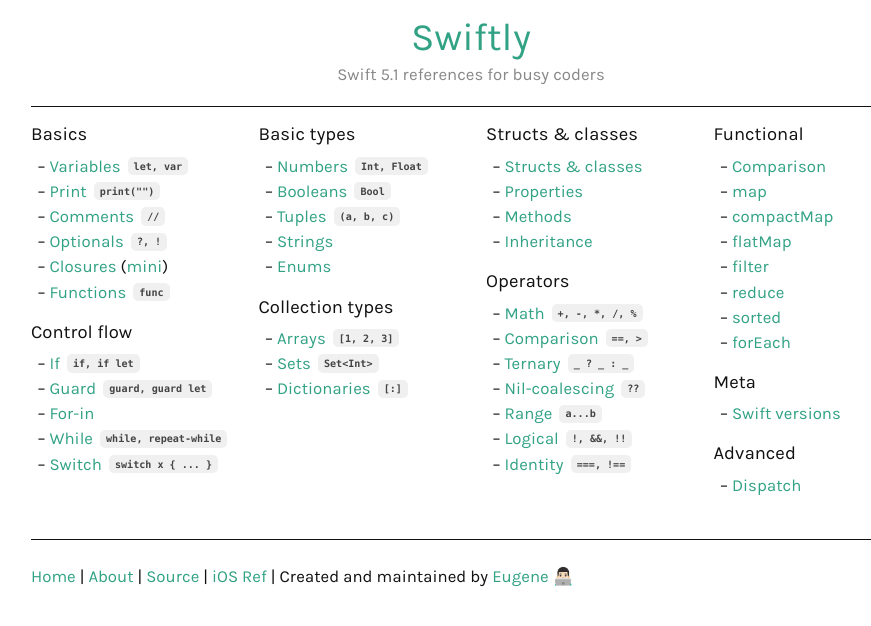
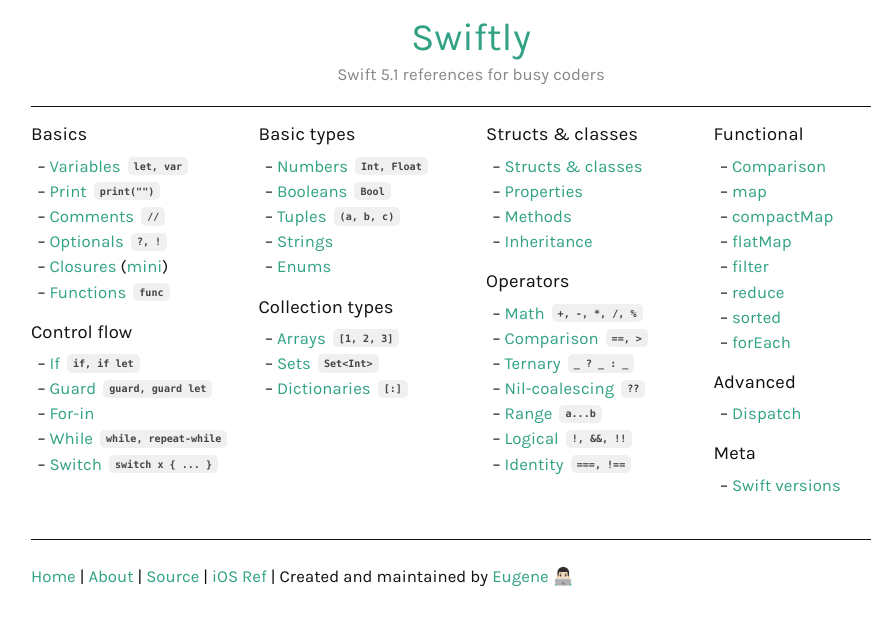
Before and after one commit to ebelinski/swiftly, a Jekyll site: the page built from index.md, in a window 1280 px wide. Shown: the top 626 px of the page, without its empty margins (169-1040 px from the left). Built offline with Jekyll 4.4.1, drawn with Linux system fonts in a browser that asks for light colours; comment, search, counter and statistics services are not loaded; part of the change alters nothing that is shown.

```diff
--- a/index.md
+++ b/index.md
@@ -71,10 +71,6 @@ layout: default
 * [sorted](/sorted)
 * [forEach](/foreach)
 
-#### Meta
-
-* [Swift versions](/swift-versions)
-
 #### Advanced
 
 <!-- * [Errors](/errors) * -->
@@ -84,4 +80,8 @@ layout: default
 <!-- * [Generics](/generics) * -->
 <!-- * [Access control](/access-control) * -->
 
+#### Meta
+
+* [Swift versions](/swift-versions)
+
 {% include closecol.html closerow=true %}
```
